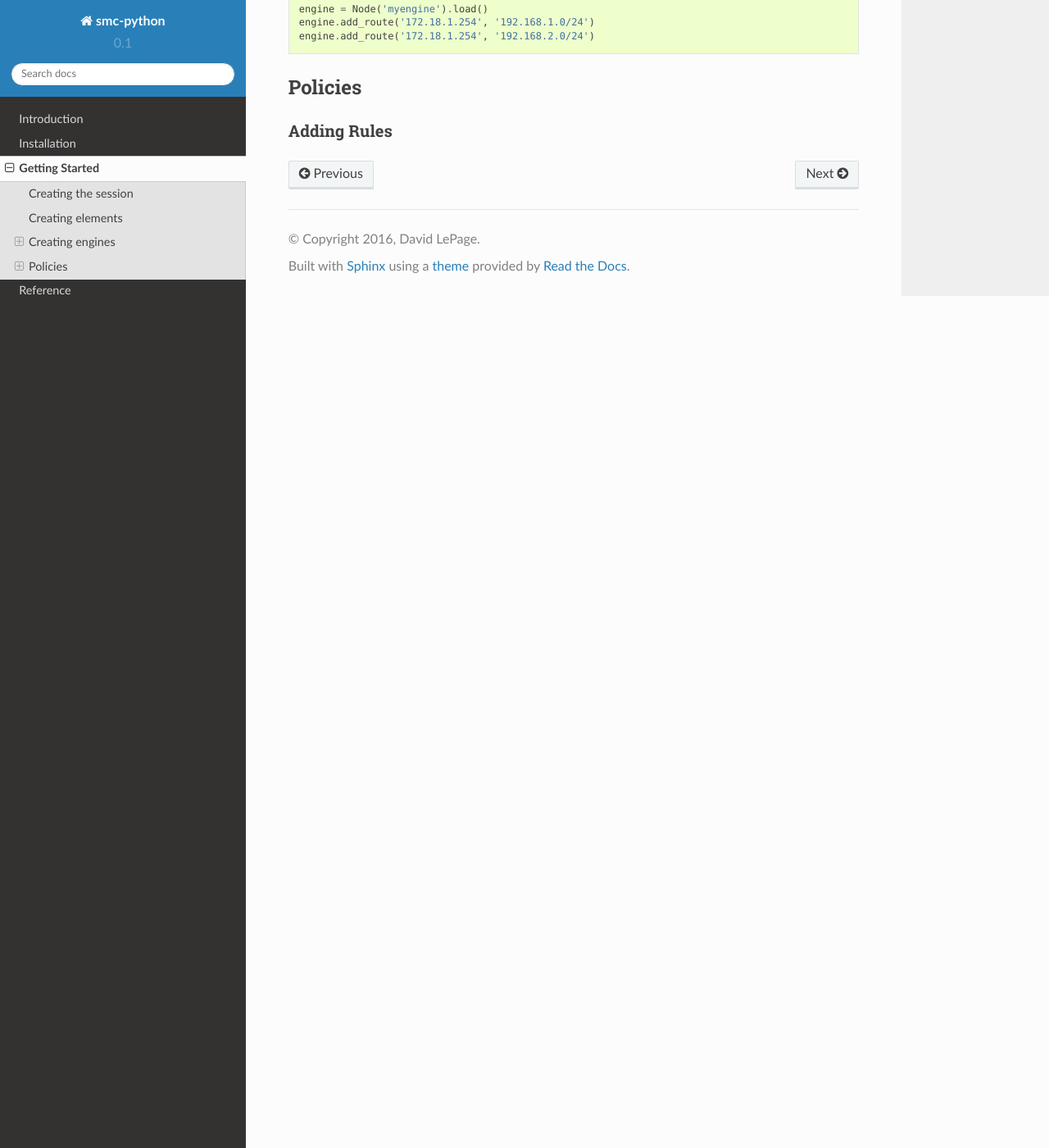
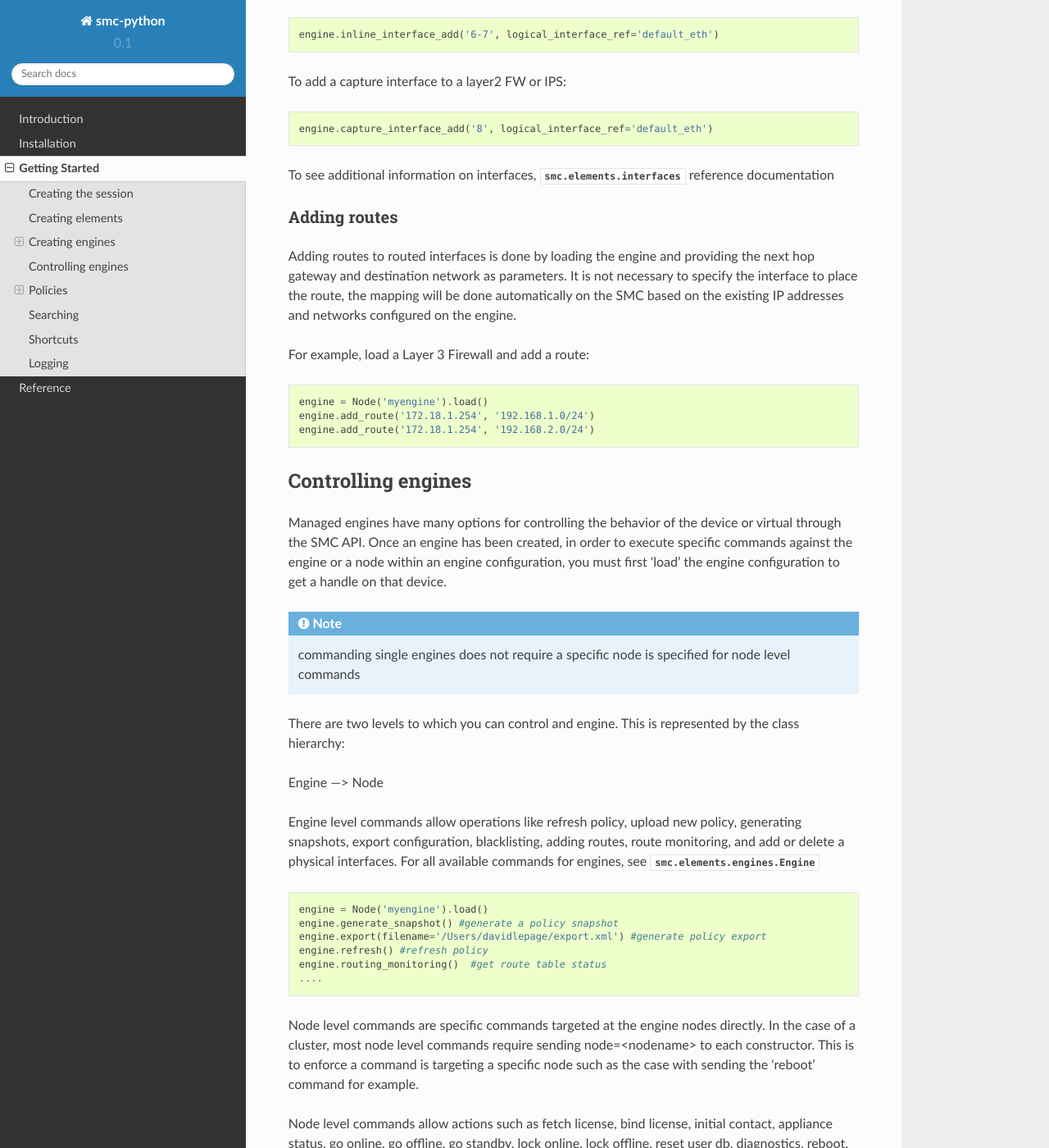
Before and after one commit to gabstopper/smc-python, a Sphinx documentation site: the page built from smc/docs/source/getting_started.rst, in a window 1280 px wide and 1400 px high, scrolled down 3649 px. Shown: the whole window at 82% size. Built offline with Sphinx 7.4.7 and the Read the Docs theme 2.0.0, drawn with Linux system fonts in a browser that asks for light colours; pages that are not in the unit, such as notebooks, are missing from menus; some of the changed text lies outside the part shown.

Commit message:
commit 7/19/2016

```diff
--- a/smc/docs/source/getting_started.rst
+++ b/smc/docs/source/getting_started.rst
@@ -4,10 +4,13 @@
 Creating the session
 --------------------
 
-Before any commands are run, you must obtain a login session. Once the login
-session has been retrieved successfully, all commands or controls will reuse
-the same session. When exiting, call `smc.api.web.logout()`
-to remove the active session from the SMC.
+In order to interact with the SMC ReST API, you must first obtain a valid login session.
+The session is generated by authenticating an API Client and the associated authentication key.
+
+Once the login session has been retrieved successfully, all commands or controls will reuse
+the same session.
+
+When exiting, call `smc.api.web.logout()` to remove the active session from the SMC.
 
 .. note:: Idle API sessions will still time out after a default (configurable) amount of time
 
@@ -26,6 +29,20 @@
    smc.api.web.login('http://1.1.1.1:8082', 'EiGpKD4QxlLJ25dbBEp20001')
    ....do stuff....
    smc.api.web.logout()
+
+If a specific API version is requested, you can add the following argument to the login
+constructor. Otherwise the latest API version available will be used:
+
+.. code-block:: python
+
+   smc.api.web.login('http://1.1.1.1:8082', 'EiGpKD4QxlLJ25dbBEp20001', api_version='5.10')
+
+Once the session has been successfully obtained, all commands will re-use the same session therefore
+there is no reason to re-authenticate a new session.
+
+.. note:: If you have a longer running application where the session may time out due to long delays
+between calls, the smc-python API will re-authenticate the session automatically as long as a previous
+session was already obtained and stored in the session cache.
 
 Creating elements
 -----------------
@@ -61,7 +78,7 @@
 
    smc.elements.element.Service('tcp666', 666, proto='tcp').create()
 
-See the :py:mod:`smc.elements.element` reference documentation for more specific details.
+See the :py:class:`smc.elements.element` reference documentation for more specific details.
 
 
 Creating engines
@@ -91,6 +108,7 @@
    from smc.elements.engines import Layer3Firewall
 
    Layer3Firewall.create('myfirewall', '1.1.1.1', '1.1.1.0/24')
+
 
 For Layer 2 Firewall and IPS engines, an inline interface pair will automatically be
 created using interfaces 1-2 but can be overridden in the constructor.
@@ -174,9 +192,86 @@
    engine.add_route('172.18.1.254', '192.168.1.0/24')
    engine.add_route('172.18.1.254', '192.168.2.0/24')
 
+Controlling engines
+-------------------
+
+Managed engines have many options for controlling the behavior of the device or virtual through
+the SMC API. Once an engine has been created, in order to execute specific commands against the
+engine or a node within an engine configuration, you must first 'load' the engine configuration to
+get a handle on that device.
+
+.. note:: commanding single engines does not require a specific node is specified for node level commands
+
+There are two levels to which you can control and engine. This is represented by the class
+hierarchy:
+
+Engine ---> Node
+
+Engine level commands allow operations like refresh policy, upload new policy, generating snapshots,
+export configuration, blacklisting, adding routes, route monitoring, and add or delete a physical interfaces.
+For all available commands for engines, see :py:class:`smc.elements.engines.Engine`
+
+.. code-block:: python
+
+   engine = Node('myengine').load()
+   engine.generate_snapshot() #generate a policy snapshot
+   engine.export(filename='/Users/davidlepage/export.xml') #generate policy export
+   engine.refresh() #refresh policy
+   engine.routing_monitoring() 	#get route table status
+   ....
+
+Node level commands are specific commands targeted at the engine nodes directly. In the case of a cluster,
+most node level commands require sending node=<nodename> to each constructor. This is to enforce a command is
+targeting a specific node such as the case with sending the 'reboot' command for example.
+
+Node level commands allow actions such as fetch license, bind license, initial contact, appliance status,
+go online, go offline, go standby, lock online, lock offline, reset user db, diagnostics, reboot, sginfo,
+ssh (enable/disable/change pwd), and time sync.
+For all available commands for node, see :py:class:`smc.elements.engines.Node`
+
+.. code-block:: python
+
+   engine = Node('myengine').load()
+   engine.node_names()	#list all nodes in this engine
+   engine.reboot()	#single node engine
+   engine.reboot(node='ngf-1035') #cluster, reboot only node 'ngf-1035'
+   engine.initial_contact(filename='/Users/davidlepage/engine.cfg')	#gen initial contact and save to engine.cfg
+   engine.bind_license()	#bind license on single node
+   engine.go_standby(node='ngf-1035') #command node 'ngf-1035' online
+   ....
+
 
 Policies
 --------
 
 Adding Rules
 ++++++++++++
+
+
+Searching
+---------
+
+Searching is typically done by leveraging convenience methods found in smc.actions.search.
+
+Shortcuts
+---------
+
+The smc.actions package includes several shortcut modules to simplify common operations and also includes input
+validation.
+
+Logging
+-------
+
+The smc-python API uses python logging for INFO, ERROR and DEBUG logging levels. If this is required for
+longer term logging, add the following to your main class:
+
+
+.. code-block:: python
+
+   import logging
+   logging.getLogger()
+   logging.basicConfig(level=logging.ERROR, format='%(asctime)s %(levelname)s: %(message)s')
+
+.. note:: This is a recommended setting initially as it enables detailed logging of each call as it is
+processed through the API. It also includes the backend web based calls initiated by the http requests
+module.
--- a/smc/docs/source/intro.rst
+++ b/smc/docs/source/intro.rst
@@ -7,5 +7,6 @@
 
 A good place to start is the Installation and Getting Started section of the help docs.
 
-Tested with Stonesoft Mangaement Center 5.10, 6.0.1
+Tested with Stonesoft Mangaement Center 5.10, 6.x
+
 Python 2.7
--- a/smc/docs/source/reference.rst
+++ b/smc/docs/source/reference.rst
@@ -190,7 +190,7 @@
 -------
 
 .. automodule:: smc.api.web
-    :members: SMCConnectionError, SMCException
+    :members: SMCConnectionError, SMCException, SMCResult
     :undoc-members:
     :show-inheritance:
 
```
Also changed, not shown: README.md (+3 -64 lines), smc/docs/source/installation.rst (line endings or trailing spaces), 8 other files.
